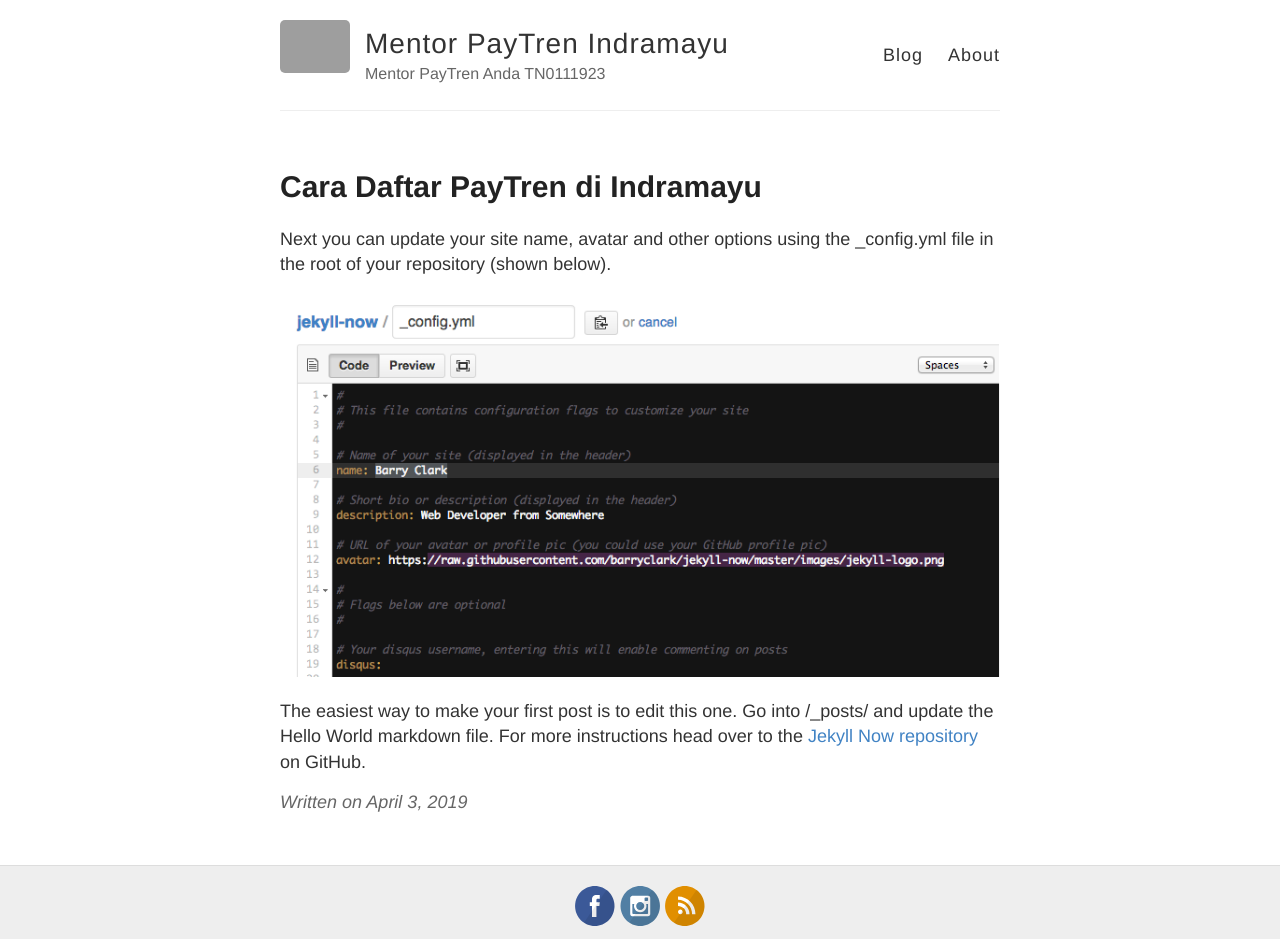
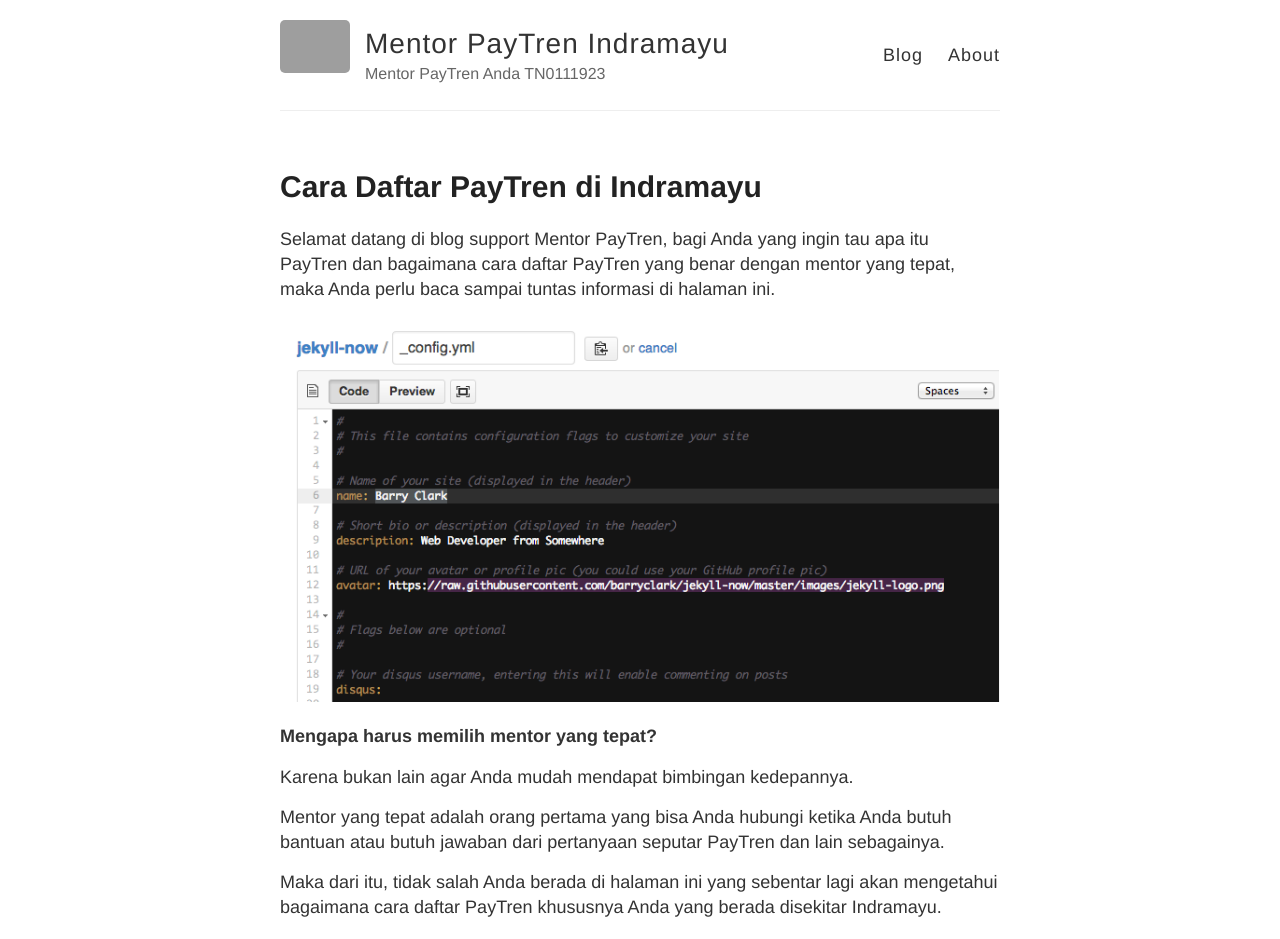
Before and after one commit to adminpaytren/PayTren-Indramayu, a Jekyll site: the page built from _posts/2019-4-3-Cara-Daftar-PayTren-Indramayu.md, in a window 1280 px wide. Shown: the top 939 px of the page. Built offline with Jekyll 4.4.1, drawn with Linux system fonts in a browser that asks for light colours; comment, search, counter and statistics services are not loaded; some of the changed text lies outside the part shown; grey boxes are pictures that could not be loaded.

Commit message:
Update 2019-4-3-Cara-Daftar-PayTren-Indramayu.md

```diff
--- a/_posts/2019-4-3-Cara-Daftar-PayTren-Indramayu.md
+++ b/_posts/2019-4-3-Cara-Daftar-PayTren-Indramayu.md
@@ -3,8 +3,18 @@
 title: Cara Daftar PayTren di Indramayu
 ---
 
-Next you can update your site name, avatar and other options using the _config.yml file in the root of your repository (shown below).
+Selamat datang di blog support Mentor PayTren, bagi Anda yang ingin tau apa itu PayTren dan bagaimana cara daftar PayTren yang benar dengan mentor yang tepat, maka Anda perlu baca sampai tuntas informasi di halaman ini.
 
 ![_config.yml]({{ site.baseurl }}/images/config.png)
 
-The easiest way to make your first post is to edit this one. Go into /_posts/ and update the Hello World markdown file. For more instructions head over to the [Jekyll Now repository](https://github.com/barryclark/jekyll-now) on GitHub.
+**Mengapa harus memilih mentor yang tepat?**
+
+Karena bukan lain agar Anda mudah mendapat bimbingan kedepannya.
+
+Mentor yang tepat adalah orang pertama yang bisa Anda hubungi ketika Anda butuh bantuan atau butuh jawaban dari pertanyaan seputar PayTren dan lain sebagainya.
+
+Maka dari itu, tidak salah Anda berada di halaman ini yang sebentar lagi akan mengetahui bagaimana cara daftar PayTren khususnya Anda yang berada disekitar Indramayu.
+
+| About Me :raising_hand: | Projects/Publications :books: |
+| :---: | :---: |
+| <img src="https://user-images.githubusercontent.com/5097752/39126631-798faf4a-4735-11e8-993d-6f314d4f2b55.png"/> | <img src="https://user-images.githubusercontent.com/5097752/39126639-7d9511f2-4735-11e8-873e-8042a0116893.png"/> |
```
